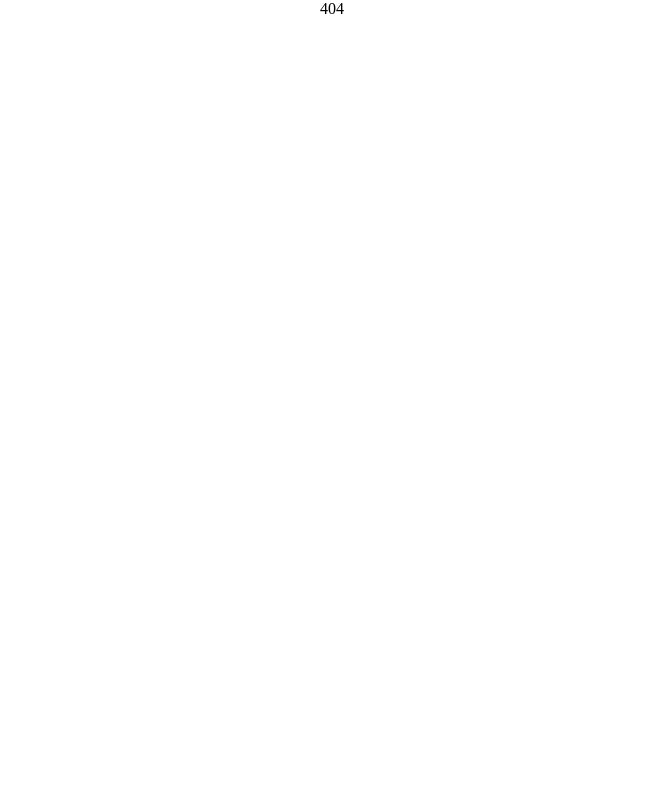
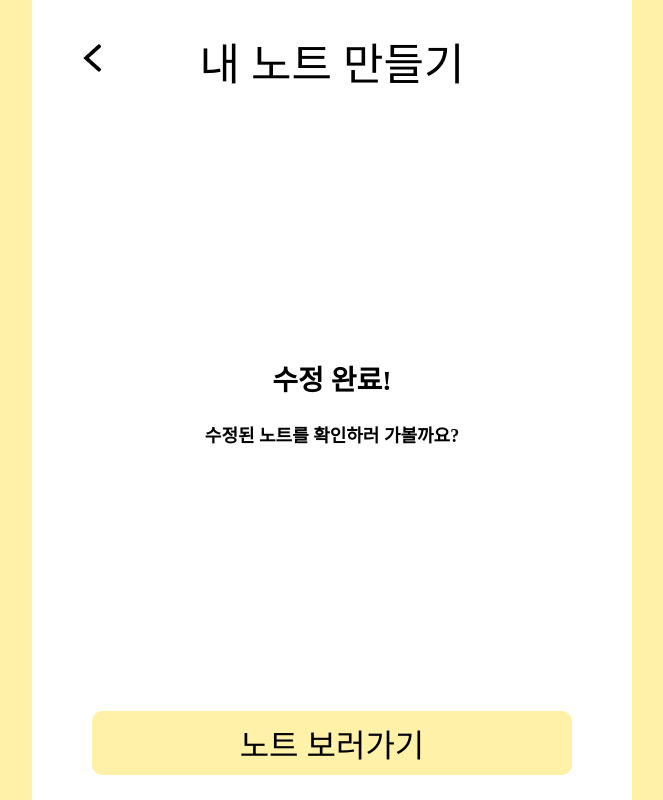
Before and after one commit to GDSC-HUFS-Team-project-2/Post-it-Web, a React (Create React App) app: page /note/1/editSuccess in a window 1280 px wide. Shown: the whole page, without its empty margins (308-971 px from the left). Built offline with nearby package versions, Linux system fonts and the light colour scheme; a web font is replaced by a local one.

Commit message:
Add files via upload

```diff
--- a/src/App.js
+++ b/src/App.js
@@ -42,8 +42,8 @@ export default function App() {
           <Route path="*" element={<div>404</div>}></Route>
           <Route path="/note/:user_id/edit" element={<EditNote />} />
           <Route path="/note/:user_id/make" element={<MakeNote />} />
-          <Route path="/note/:user_id/make" element={<MakeSuccess />} />
-          <Route path="/note/:user_id/edit" element={<EditSuccess />} />
+          <Route path="/note/:user_id/makeSuccess" element={<MakeSuccess />} />
+          <Route path="/note/:user_id/editSuccess" element={<EditSuccess />} />
         </Routes>
       </Suspense>
     </div>
--- a/src/page/EditNote.js
+++ b/src/page/EditNote.js
@@ -50,18 +50,18 @@ function Under(props){
   </div>
 }
 
-function App() {
+function editNote() {
   return (
     <div className="threeHalf">
       <div className="yellowBG"></div>
       <div id="UI">
           <Top title="내 노트 수정하기" undo="../"></Top>
           <Center></Center>
-          <Under text="노트 수정하기" gogo="/MakeSuccess"></Under>
+          <Under text="노트 수정하기" gogo="/note/:user_id/editSuccess"></Under>
       </div>
       <div className="yellowBG"></div>
     </div>
   );
 }
 
-export default App;
+export default editNote;
--- a/src/page/EditSuccess.js
+++ b/src/page/EditSuccess.js
@@ -33,7 +33,7 @@ function Under(props){
   </div>
 }
 
-function App() {
+function editSuccess() {
   return (
     <div className="threeHalf">
       <div className="yellowBG"></div>
@@ -47,4 +47,4 @@ function App() {
   );
 }
 
-export default App;
+export default editSuccess;
--- a/src/page/MakeNote.js
+++ b/src/page/MakeNote.js
@@ -50,18 +50,18 @@ function Under(props){
   </div>
 }
 
-function App() {
+function makeNote() {
   return (
     <div className="threeHalf">
       <div className="yellowBG"></div>
       <div id="UI">
           <Top title="내 노트 만들기" undo="../"></Top>
           <Center></Center>
-          <Under text="노트 만들기" gogo="/MakeSuccess"></Under>
+          <Under text="노트 만들기" gogo="/note/:user_id/makeSuccess"></Under>
       </div>
       <div className="yellowBG"></div>
     </div>
   );
 }
 
-export default App;
+export default makeNote;
--- a/src/page/MakeSuccess.js
+++ b/src/page/MakeSuccess.js
@@ -33,7 +33,7 @@ function Under(props){
   </div>
 }
 
-function App() {
+function makeSuccess() {
   return (
     <div className="threeHalf">
       <div className="yellowBG"></div>
@@ -47,4 +47,4 @@ function App() {
   );
 }
 
-export default App;
+export default makeSuccess;
```
Also changed, not shown: 1 other file (tests, documents, lock files or other folders).
